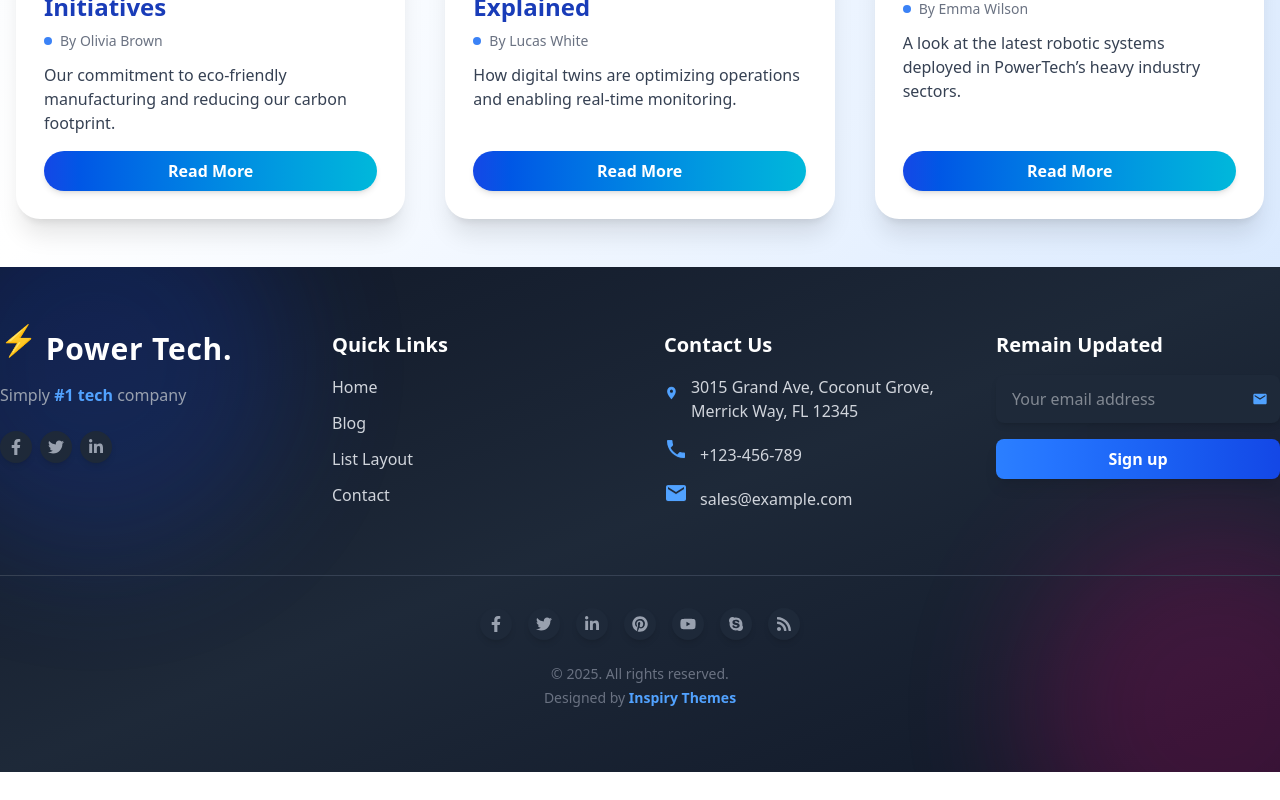
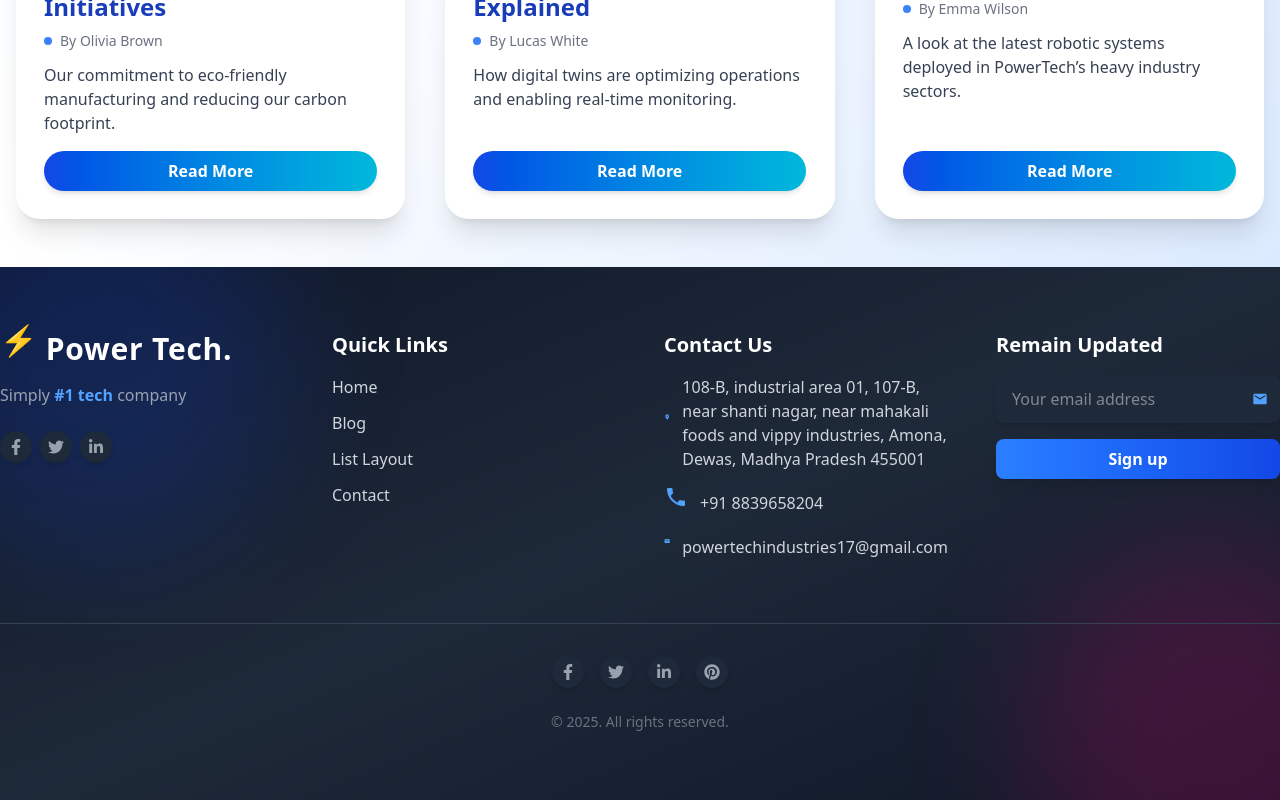
Before and after one commit to ErMohitNagar/powertechindustries, a React (Vite) app: page /blog in a window 1280 px wide. Shown: the part 1705-2505 px from the top of the page. Before the commit the page ends 2477 px from the top, so only its background shows below. Built offline with nearby package versions, Linux system fonts and the light colour scheme.

Commit message:
updation complete of footer details
footer details are updated

```diff
--- a/src/Component/Footer/Footer.jsx
+++ b/src/Component/Footer/Footer.jsx
@@ -11,13 +11,30 @@ import {
 import { MdLocationOn, MdPhone, MdEmail } from "react-icons/md";
 
 const socialLinks = [
-  { icon: <FaFacebookF />, href: "#", color: "hover:text-blue-500" },
-  { icon: <FaTwitter />, href: "#", color: "hover:text-blue-400" },
-  { icon: <FaLinkedinIn />, href: "#", color: "hover:text-blue-600" },
-  { icon: <FaPinterest />, href: "#", color: "hover:text-red-500" },
-  { icon: <FaYoutube />, href: "#", color: "hover:text-red-600" },
-  { icon: <FaSkype />, href: "#", color: "hover:text-blue-300" },
-  { icon: <FaRss />, href: "#", color: "hover:text-orange-500" },
+  {
+    icon: <FaFacebookF />,
+    href: "https://www.facebook.com/powertechindustriesdewas/",
+    target: "_blank",
+    color: "hover:text-blue-500",
+  },
+  {
+    icon: <FaTwitter />,
+    href: "#",
+    target: "_blank",
+    color: "hover:text-blue-400",
+  },
+  {
+    icon: <FaLinkedinIn />,
+    href: "#",
+    target: "_blank",
+    color: "hover:text-blue-600",
+  },
+  {
+    icon: <FaPinterest />,
+    href: "https://in.pinterest.com/powertechindustries17/",
+    target: "_blank",
+    color: "hover:text-red-500",
+  },
 ];
 
 const quickLinks = [
@@ -58,6 +75,7 @@ const Footer = () => {
               <a
                 key={i}
                 href={s.href}
+                target={s.target}
                 className={`p-2 rounded-full bg-gray-800 bg-opacity-60 text-gray-400 transition-all duration-300 transform hover:scale-110 ${s.color} shadow-md`}
                 aria-label="Social Link"
               >
@@ -97,21 +115,25 @@ const Footer = () => {
           <ul className="space-y-5 text-base">
             <li className="flex items-center gap-3 animate-fade-in-up">
               <MdLocationOn className="text-blue-400 text-2xl animate-bounce" />
-              <span>3015 Grand Ave, Coconut Grove, Merrick Way, FL 12345</span>
+              <span>
+                108-B, industrial area 01, 107-B, near shanti nagar, near
+                mahakali foods and vippy industries, Amona, Dewas, Madhya
+                Pradesh 455001
+              </span>
             </li>
             <li
               className="flex items-center gap-3 animate-fade-in-up"
               style={{ animationDelay: "0.1s" }}
             >
               <MdPhone className="text-blue-400 text-2xl animate-bounce" />
-              <span>+123-456-789</span>
+              <span>+91 8839658204</span>
             </li>
             <li
               className="flex items-center gap-3 animate-fade-in-up"
               style={{ animationDelay: "0.2s" }}
             >
               <MdEmail className="text-blue-400 text-2xl animate-bounce" />
-              <span>sales@example.com</span>
+              <span>powertechindustries17@gmail.com</span>
             </li>
           </ul>
         </div>
@@ -161,10 +183,6 @@ const Footer = () => {
         <span className="block text-gray-500 text-sm mb-1 animate-fade-in-up">
           &copy; {new Date().getFullYear()}. All rights reserved.
         </span>
-        <span className="block text-gray-500 text-sm animate-fade-in-up">
-          Designed by{" "}
-          <span className="text-blue-400 font-semibold">Inspiry Themes</span>
-        </span>
       </div>
       {/* Animations */}
       <style>{`
```
